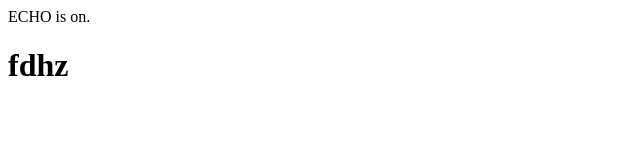
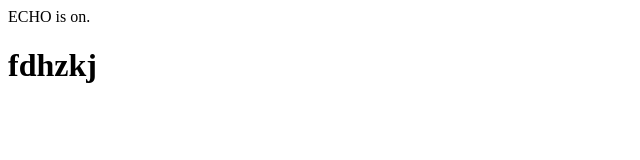
Before and after one commit to GrandhiSrivalliSaranya/git-one, a plain HTML site: page index.html in a window 1280 px wide. Shown: the full height of the page, 0-640 px from the left. Drawn offline with Linux system fonts and the light colour scheme.

Commit message:
added index.html

```diff
--- a/index.html
+++ b/index.html
@@ -1,2 +1,2 @@
 ECHO is on.
-<h1>fdhz</h1>
+<h1>fdhzkj</h1>
```
